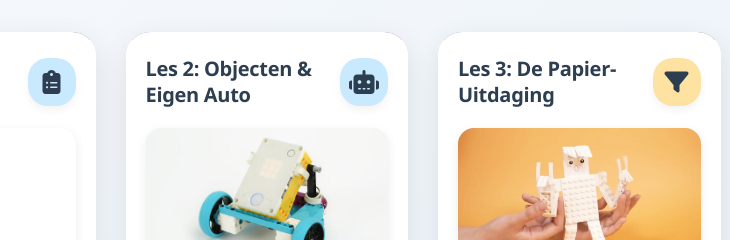
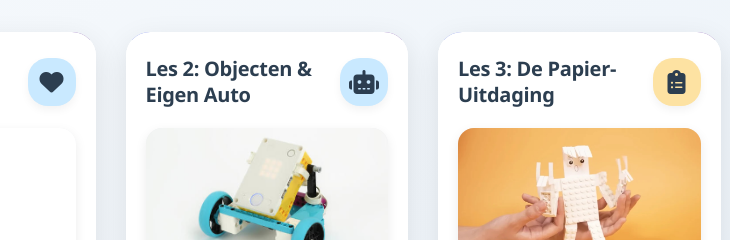
Before and after one commit to playhackshield/lego, a plain HTML site: page index.html in a window 1280 px wide. Shown: the part 190-430 px from the top of the page, 217-947 px from the left. Drawn offline with Linux system fonts and the light colour scheme.

Commit message:
Update index.html

```diff
--- a/index.html
+++ b/index.html
@@ -17,7 +17,7 @@
             {
                 "id": "les01",
                 "title": "Les 1: Welkom in het Robot-Lab!",
-                "icon": "fa-clipboard-list",
+                "icon": "fa-heart",
                 "image": "assets/spike03.jfif",
                 "description": "Leer het hart van de SPIKE-robot kennen."
             },
@@ -31,7 +31,7 @@
             {
                 "id": "les03",
                 "title": "Les 3: De Papier-Uitdaging",
-                "icon": "fa-filter",
+                "icon": "fa-clipboard-list",
                 "image": "assets/lego-paper.jpg",
                 "description": "Slimme obstakels bouwen met papier-scharnieren."
             },
```
